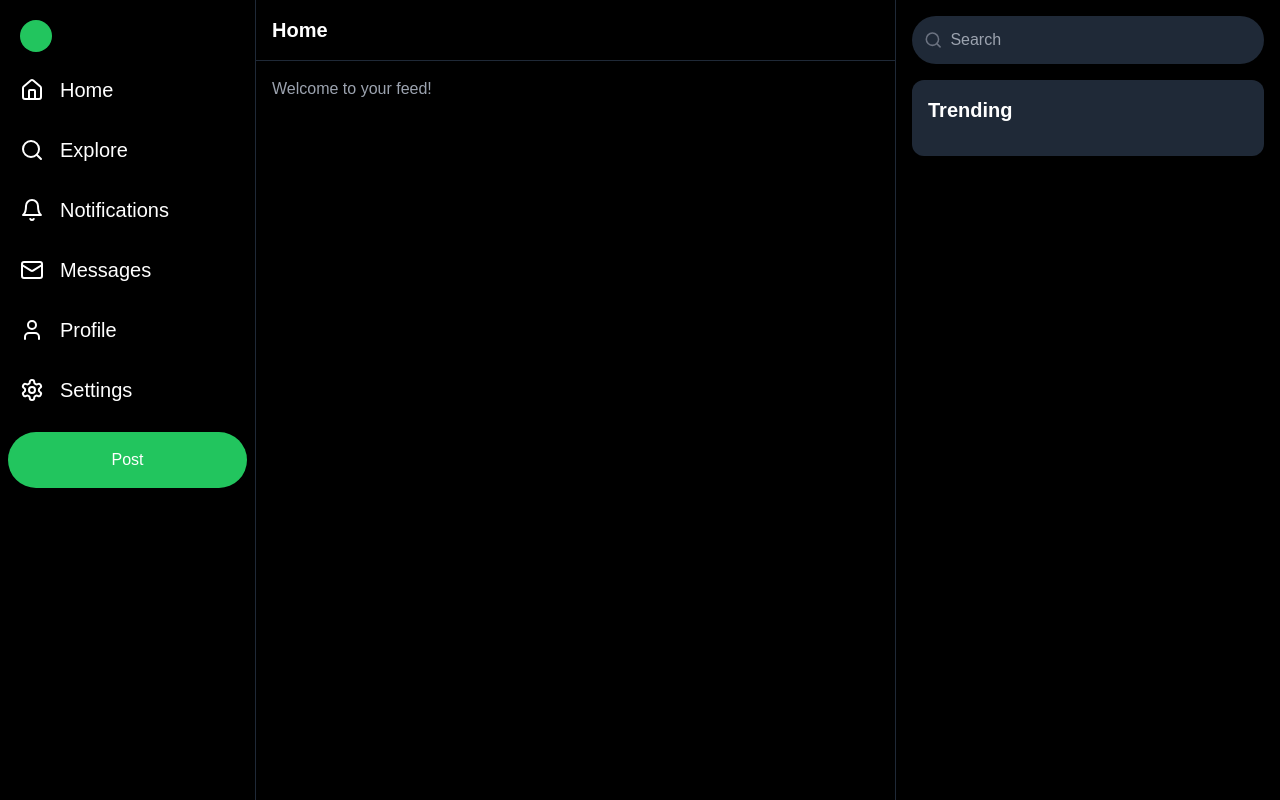
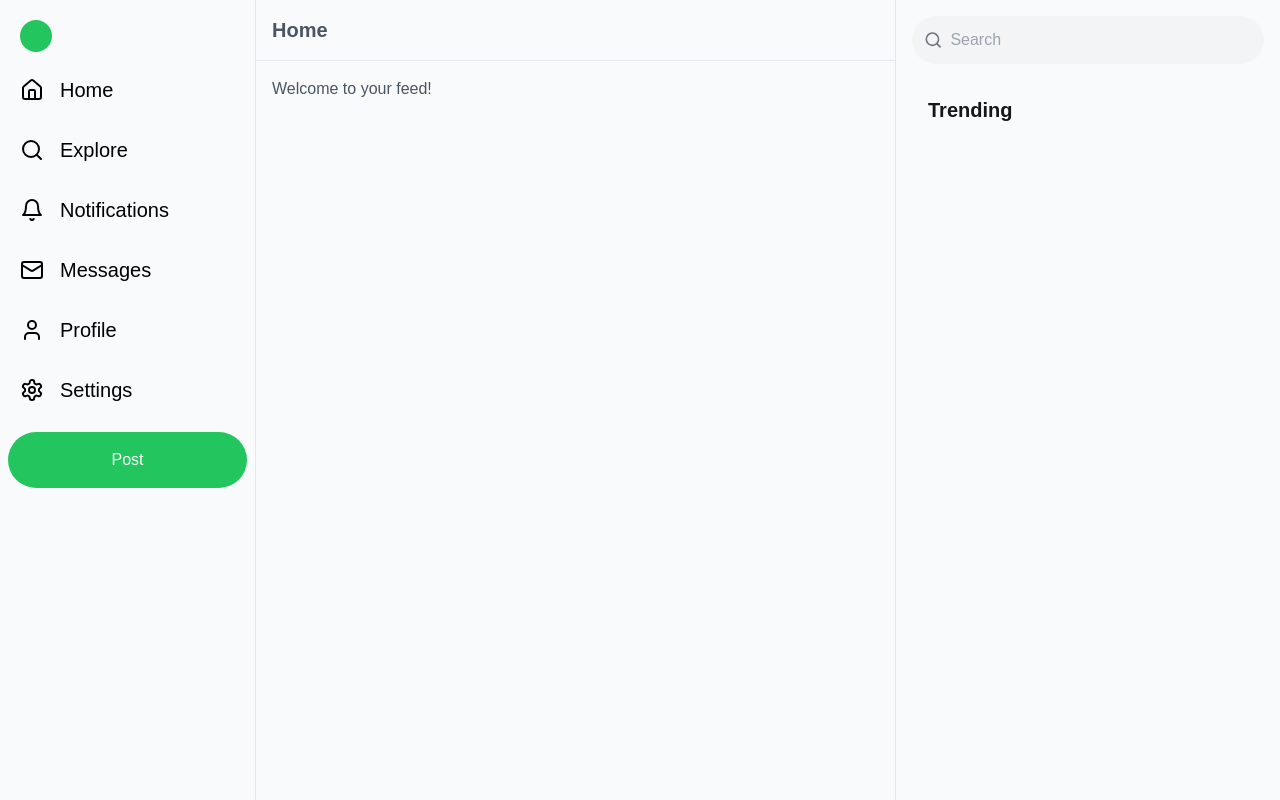
Before and after one commit to NicolasLewin/social-media, a Next.js app: page / in a window 1280 px wide. Built offline with nearby package versions, Linux system fonts and the light colour scheme.

Commit message:
added darkmode classes

```diff
--- a/app/layout.tsx
+++ b/app/layout.tsx
@@ -14,16 +14,16 @@ export default function RootLayout({
   children: React.ReactNode;
 }>) {
   return (
-    <html lang="en" className="dark">
+    <html lang="en">
       <body>
-        <div className="min-h-screen dark:bg-black dark:text-white">
+        <div className="min-h-screen bg-gray-50 dark:bg-black dark:text-white">
           <div className="flex h-screen">
             <nav className="flex flex-col p-2 md:w-64 w-20 border-r border-gray-200 dark:border-gray-800">
               <div className="p-3">
                 <div className="w-8 h-8 bg-green-500 rounded-full"></div>
               </div>
-              <div className="space-y-2">
-                <NavItem icon={Home} label="Home" />
+              <div className="space-y-2 dark:text-white">
+                <NavItem icon={Home} label="Home"/>
                 <NavItem icon={Search} label="Explore" />
                 <NavItem icon={Bell} label="Notifications" />
                 <NavItem icon={Mail} label="Messages" />
--- a/app/page.tsx
+++ b/app/page.tsx
@@ -2,7 +2,7 @@ export default function Home() {
   return (
     <>
       <header className="p-4 border-b border-gray-200 dark:border-gray-800">
-        <h1 className="text-xl font-bold">Home</h1>
+        <h1 className="text-xl font-bold text-gray-600 dark:text-gray-400">Home</h1>
       </header>
       <div className="overflow-y-auto h-[calc(100vh-4rem)]">
         <div className="p-4">
--- a/components/NavItem.tsx
+++ b/components/NavItem.tsx
@@ -8,8 +8,8 @@ interface NavItemProps {
 export default function NavItem({ icon: Icon, label }: NavItemProps) {
   return (
     <button className="flex items-center gap-4 p-3 hover:bg-gray-100 dark:hover:bg-gray-800 rounded-full">
-      <Icon className="h-6 w-6" />
-      <span className="hidden md:inline text-xl">{label}</span>
+      <Icon className="h-6 w-6 text-black dark:text-white" />
+      <span className="hidden md:inline text-xl text-black dark:text-white">{label}</span>
     </button>
   );
 };
```
